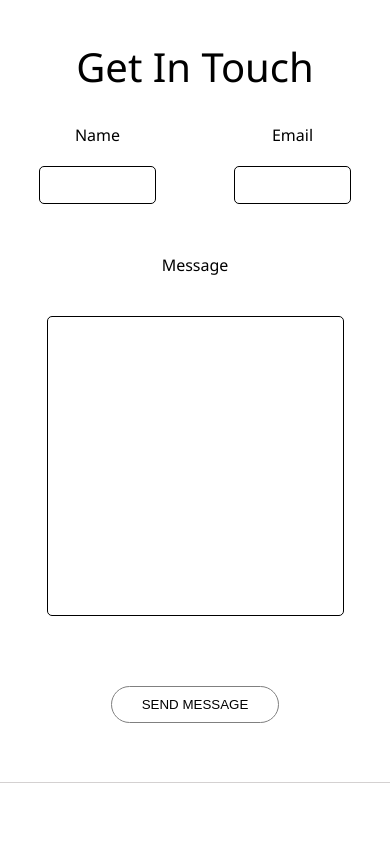
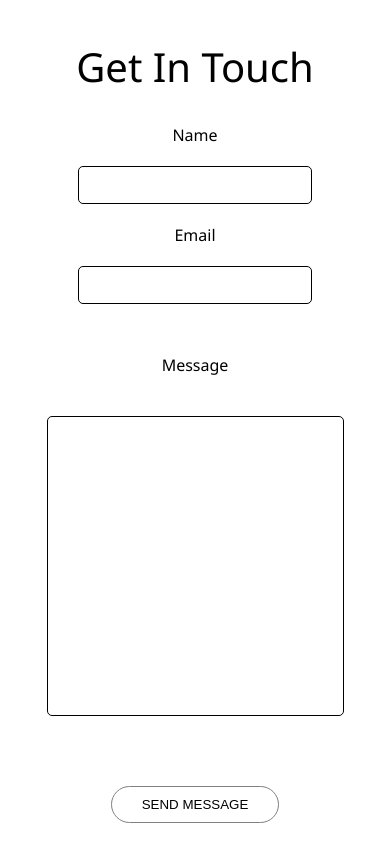
Before and after one commit to Rangassamy/maquette-run, a plain HTML site: page index.html in a window 390 px wide. Shown: the part 2240-3084 px from the top of the page. Drawn offline with Linux system fonts and the light colour scheme.

Commit message:
added responsive to the form section

```diff
--- a/style.css
+++ b/style.css
@@ -253,6 +253,17 @@ footer i:hover,
     display: none;
   }
 }
+@media screen and (max-width: 600px) {
+  .form form {
+    display: grid;
+    grid-template-columns: 1fr;
+    grid-template-rows: 100px 100px 1fr;
+    grid-template-areas:
+      "name"
+      "email"
+      "message";
+  }
+}
 @media screen and (max-width: 480px) {
   .body-container {
     padding-bottom: 40px;
```
